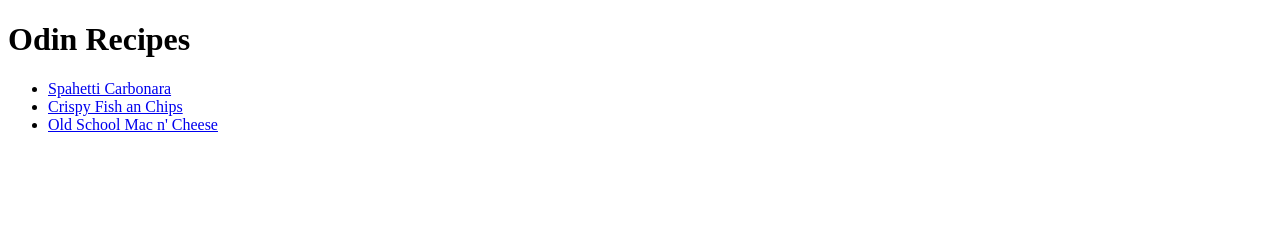
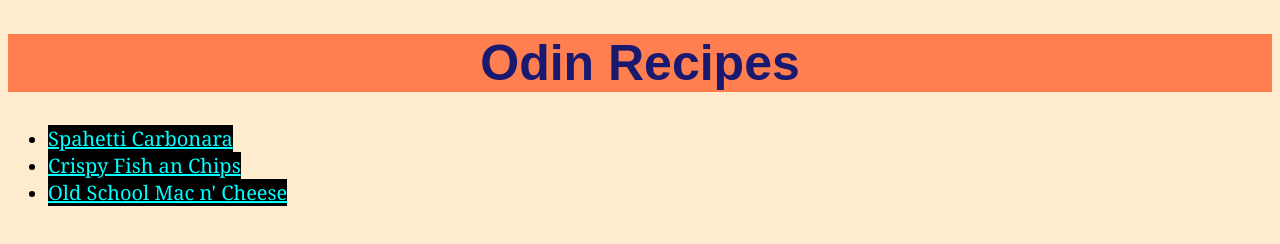
Before and after one commit to qixiangggg/odin-recipes, a plain HTML site: page index.html in a window 1280 px wide. Drawn offline with Linux system fonts and the light colour scheme.

Commit message:
Adding basic css to homepage and Home button in recipes page to beautify it

```diff
--- a/index.html
+++ b/index.html
@@ -3,6 +3,7 @@
     <head>
         <title>Odin Recipes</title>
         <meta charset="utf-8">
+        <link rel="stylesheet" href="style.css">
     </head>
 
     <body>
--- a/style.css
+++ b/style.css
@@ -1,3 +1,6 @@
+*{
+    background-color:blanchedalmond;
+}
 h1{
     font-family: Copperplate, fantasy;
     font-size: 50px;
@@ -21,3 +24,9 @@ p, li{
     font-family: Georgia, 'Times New Roman', Times, serif;
     font-size:17px;
 }
+
+a{
+    background-color: #000000;
+    color:#00ffff;
+    font-size: 20px;
+}
```
